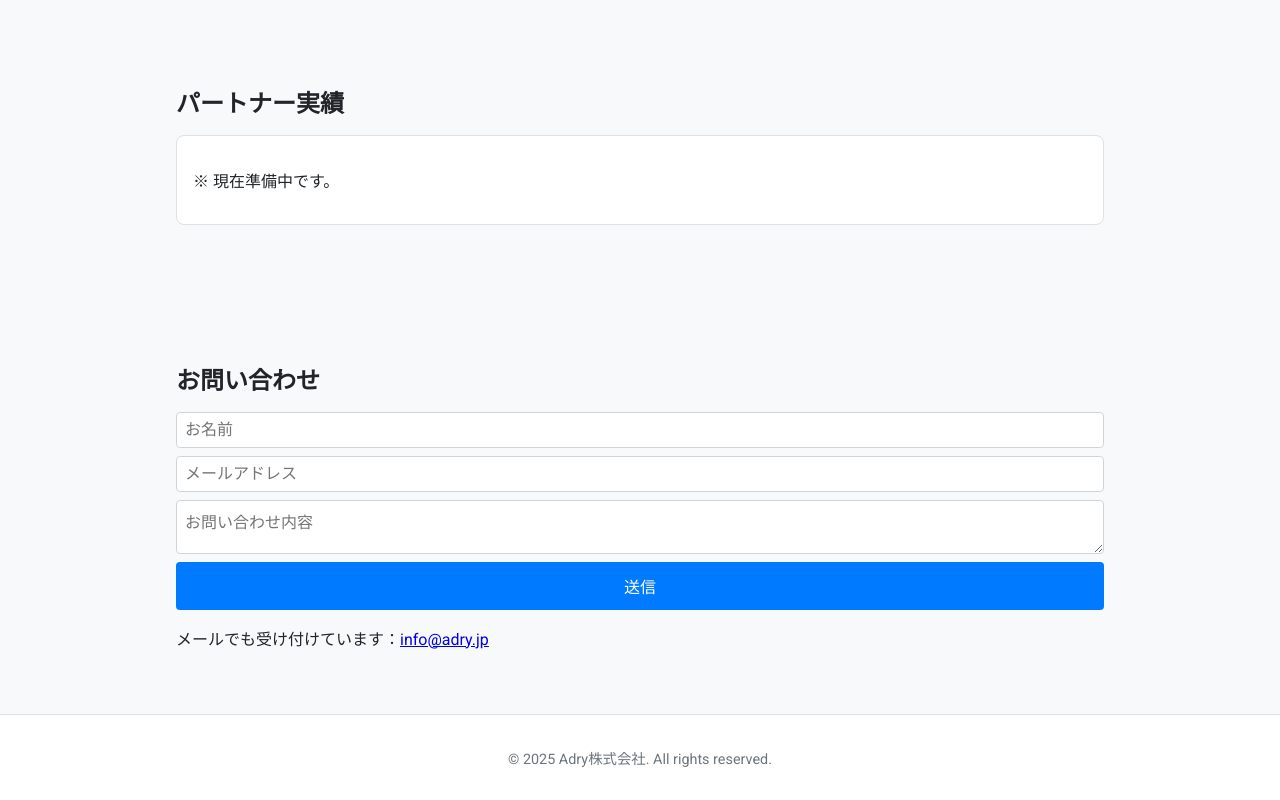
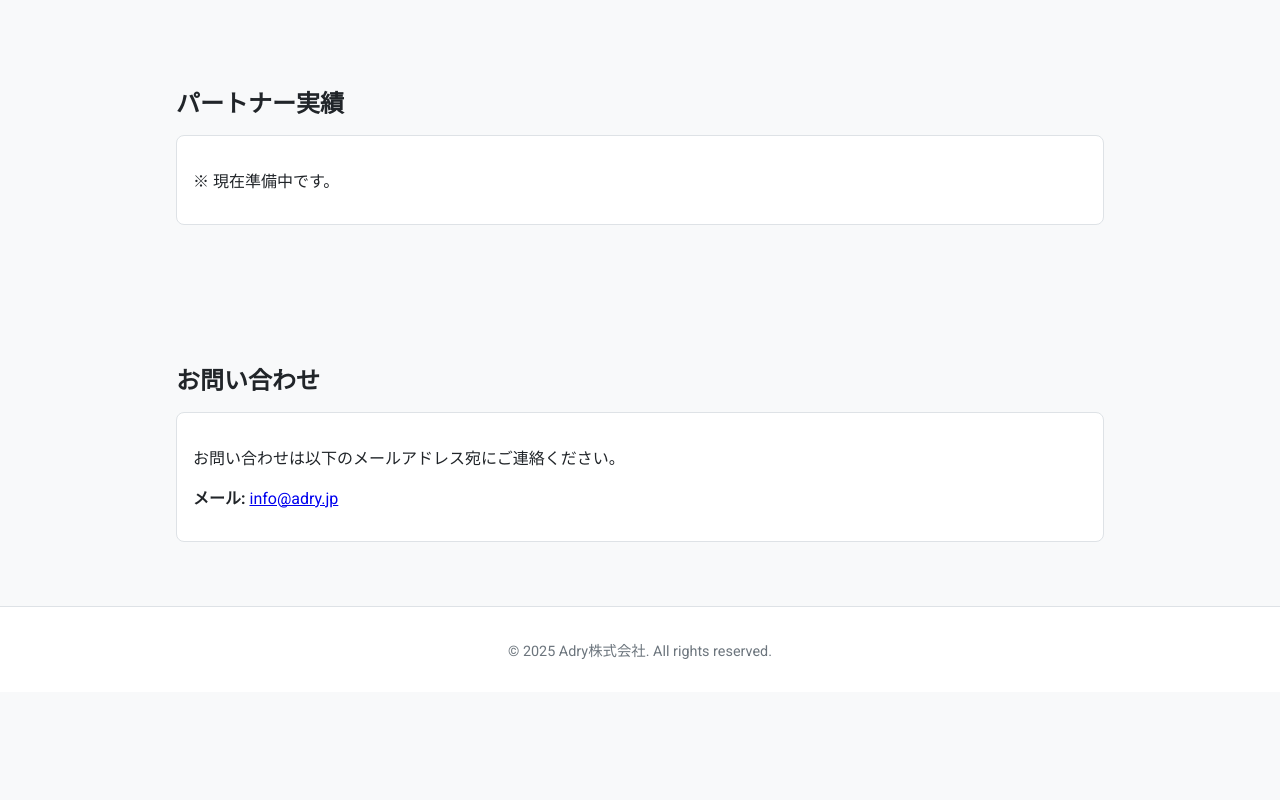
Before and after one commit to keiitix/adry-company-site, a plain HTML site: page index.html in a window 1280 px wide. Shown: the part 2801-3601 px from the top of the page. After the commit the page ends 3493 px from the top, so only its background shows below. Drawn offline with Linux system fonts and the light colour scheme.

Commit message:
フォーム

```diff
--- a/index.html
+++ b/index.html
@@ -193,17 +193,12 @@
       <p>※ 現在準備中です。</p>
     </div>
   </section>
-
   <section class="section" id="contact">
     <h3>お問い合わせ</h3>
-    <form action="https://formsubmit.co/info@adry.jp" method="POST">
-      <input type="text" name="name" placeholder="お名前" required>
-      <input type="email" name="email" placeholder="メールアドレス" required>
-      <textarea name="message" placeholder="お問い合わせ内容" required></textarea>
-      <input type="hidden" name="_captcha" value="false">
-      <button type="submit">送信</button>
-    </form>
-    <p style="margin-top: 1rem;">メールでも受け付けています：<a href="mailto:info@adry.jp">info@adry.jp</a></p>
+    <div class="card">
+      <p>お問い合わせは以下のメールアドレス宛にご連絡ください。</p>
+      <p><strong>メール:</strong> <a href="mailto:info@adry.jp">info@adry.jp</a></p>
+    </div>
   </section>
 
   <footer>
```
